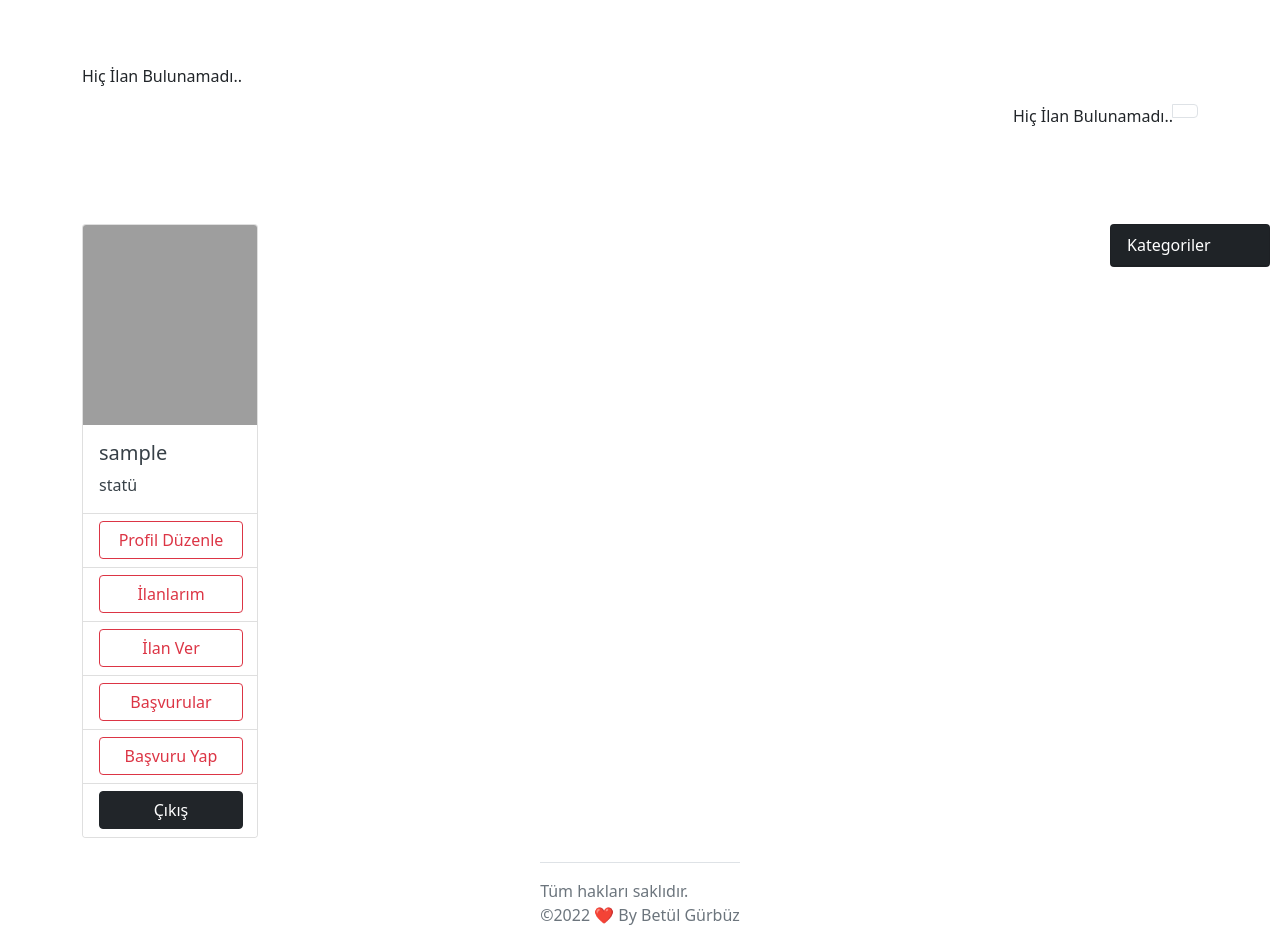
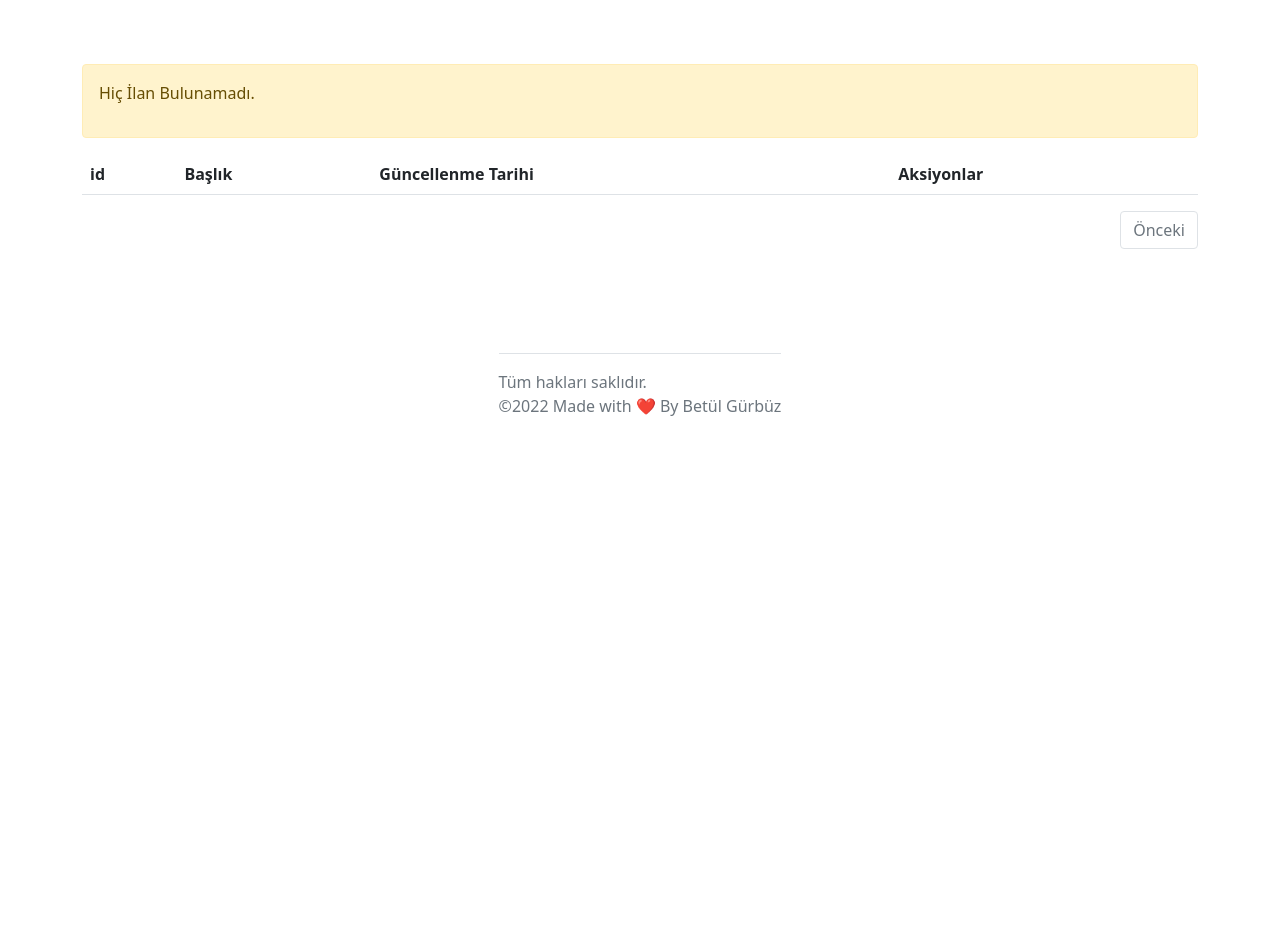
Before and after one commit to badl7/STeachApp-Proje, a Django app: page /ilanlarim in a window 1280 px wide. Shown: the part 56-999 px from the top of the page. After the commit the page ends 472 px from the top, so only its background shows below. Run offline with Django 4.2, Linux system fonts and the light colour scheme; the visitor is signed in with stand-in values (Sample User, id 1); data that the repository does not hold is empty; some libraries are stand-ins or nearby versions; grey boxes are pictures that could not be loaded.

Commit message:
ilanlarım tekrar

```diff
--- a/ozelders/templates/pages/ilanlarim.html
+++ b/ozelders/templates/pages/ilanlarim.html
@@ -1,100 +1,42 @@
 {% extends 'layout.html' %}
 {% load static %}
-
 
 {% block title %}
 İlanlarım
 {% endblock %}
 
-{% block profils %}
-<div class="col order-first">
-    <div class="card" style="width: 11rem; color:rgb(55, 64, 71)">
-      <img src="media/avatar/teacher_profile_pic/kadınlar.PNG" class="card-img-top" height="200"
-        style="vertical-align:bottom">
-      <div class="card-body">
-        <h5 class="card-title">{{request.user}}</h5>
+{% block content %}
 
+<table class="table">
+  <thead>
+    <tr>
+      <th scope="col">id</th>
+      <th scope="col">Başlık</th>
+      <th scope="col">Güncellenme Tarihi</th>
+      <th scope="col">Aksiyonlar</th>
+    </tr>
+  </thead>
+  <tbody>
+        {% for ilan in ilanlar %}
+          <tr>
+              <th scope="row">{{ ilan.id }}</th>
+              <td>{{ ilan.ilan_baslik }}</td>
+              <td>{{ ilan.olus_tarih }}</td>
+              <td>
+                <p>
+                  <a class="btn btn-primary" href="#">Düzenle</a>
+                  <a class="btn btn-danger" href="#">Sil</a>
+                </p>
+              </td>
+          </tr>
+          {% empty %}
+            <div class="alert alert-warning" role="alert">
+              <p>Hiç İlan Bulunamadı.</p>
+            </div>
+          {% endfor %}
+  </tbody>
+</table>
 
-        <p class="card-text">statü</p>
-
-
-
-
-      </div>
-      <ul class="list-group list-group-flush">
-        <li class="list-group-item">
-          <div class="btn-group-vertical" role="group" aria-label="Basic radio toggle button group" style="width: 9rem;">
-            <input type="radio" class="btn-check" name="btnradio" id="btnradio1" autocomplete="off" checked>
-            <label class="btn btn-outline-danger" for="btnradio1">Profil Düzenle</label>
-          </div>
-        </li>
-
-        <li class="list-group-item">
-          <div class="btn-group-vertical" role="group" aria-label="Basic radio toggle button group" style="width: 9rem;">
-            <input type="radio" class="btn-check" name="btnradio" id="btnradio2" autocomplete="off" checked>
-            <label class="btn btn-outline-danger" for="btnradio2">İlanlarım</label>
-          </div>
-        </li>
-
-        <li class="list-group-item">
-          <div class="btn-group-vertical" role="group" aria-label="Basic radio toggle button group" style="width: 9rem;">
-            <input type="radio" class="btn-check" name="btnradio" id="btnradio3" autocomplete="off" checked>
-            <label class="btn btn-outline-danger" for="btnradio3">İlan Ver</label>
-          </div>
-        </li>
-
-        <li class="list-group-item">
-          <div class="btn-group-vertical" role="group" aria-label="Basic radio toggle button group" style="width: 9rem;">
-            <input type="radio" class="btn-check" name="btnradio" id="btnradio4" autocomplete="off" checked>
-            <label class="btn btn-outline-danger" for="btnradio4">Başvurular</label>
-          </div>
-        </li>
-
-        <li class="list-group-item">
-          <div class="btn-group-vertical" role="group" aria-label="Basic radio toggle button group" style="width: 9rem;">
-            <input type="radio" class="btn-check" name="btnradio" id="btnradio5" autocomplete="off" checked>
-            <label class="btn btn-outline-danger" for="btnradio5">Başvuru Yap</label>
-          </div>
-        </li>
-
-        <li class="list-group-item">
-          <div class="btn-group-vertical" role="group" aria-label="Basic radio toggle button group" style="width: 9rem;">
-            <input type="radio" class="btn-check" name="btnradio" id="btnradio6" autocomplete="off" checked>
-            <label class="btn btn-outline-dark" for="btnradio6">Çıkış</label>
-          </div>
-        </li>
-      </ul>
-    </div>
-</div>
-
-{% endblock %}
-
-{% block kategoris %}
-{% include 'includes/sidebar.html' %}
-{% endblock %}
-
-{% block content %}
-{% for ilan in ilanlar %}
-<div class="card mb-3">
-    <div class="row g-0">
-      <div class="col-md-4">
-        <img src="media/statu/ilan/atina_okulu.jpg" class="card-img-top" height="200" style="vertical-align:bottom">
-      </div>
-      <div class="col-md-8">
-        <div class="card-body">
-          <h5 class="card-title">{{ ilan.ilan_baslik}}</h5>
-          <p class="card-title" href=""><small class="text-muted">{{ ilan.ilan_sahibi}}</small></p>
-          <p class="card-text">{{ ilan.icerik|truncatechars_html:100 }},{{ ilan.fiyat }}₺ </p>
-          <p class="card-text"><small class="text-muted">{{ ilan.konum }}, {{ ilan.olus_tarih }} ; {{ ilan.olus_tarih|timesince }} önce paylaşıldı.</small></p>
-          <p class="card-text"><small class="text-muted"></small></p>
-          <a href="#" class="btn btn-danger">Eğitmen Başvurusu</a>
-        </div>
-      </div>
-    </div>
-  </div>
-{% empty %}
-<p>Hiç İlan Bulunamadı..</p>
-{% endfor %}
 
 
 <nav aria-label="Page navigation example">
@@ -104,12 +46,12 @@
         <a class="page-link" href="?sayfa={{ilanlar.previous_page_number}}" tabindex="-1" aria-disabled="true">Önceki</a>
       </li>
     {% else %}
-    <p>Hiç İlan Bulunamadı..</p>
+      <li class="page-item disabled">
+        <a class="page-link" href="#" tabindex="-1" aria-disabled="true">Önceki</a>
+      </li>
+    {% endif %}
 
 
-    {% endif %}
-
-    <li class="page-item"><a class="page-link" href="#">{{ilanlar.number}}</a></li>
 
     {% if ilanlar.has_next %}
       <li class="page-item">
--- a/ozelders/templates/pages/kategori.html
+++ b/ozelders/templates/pages/kategori.html
@@ -2,7 +2,7 @@
 {% load static %}
 
 {% block title %}
-Kategori
+{{kategori_ders}}
 {% endblock %}
 
 {% block content %}
--- a/ozelders/views/ilanlarim.py
+++ b/ozelders/views/ilanlarim.py
@@ -1,12 +1,11 @@
 from django.shortcuts import render
-from ozelders.models import IlanlarModel
+from django.contrib.auth.decorators import login_required
 from django.core.paginator import Paginator
 
 
 def ilanlarim(request):
 
     ilanlarim = request.user.ilanlar.order_by('-id')
-
     sayfa = request.GET.get('sayfa')
     paginator = Paginator(ilanlarim, 3)
 
--- a/ozelders/views/kategori.py
+++ b/ozelders/views/kategori.py
@@ -1,5 +1,5 @@
 from django.shortcuts import render, get_object_or_404
-from ozelders.models import IlanlarModel, KategoriModel
+from ozelders.models import KategoriModel
 from django.core.paginator import Paginator
 
 
--- a/templates/includes/footer.html
+++ b/templates/includes/footer.html
@@ -1,6 +1,6 @@
 
 <div>
     <ul class="nav justify-content-center">
-        <footer class="pt-3 mt-4 text-muted border-top">Tüm hakları saklıdır.<p>©2022 ❤️ By Betül Gürbüz</p></footer>
+        <footer class="pt-3 mt-4 text-muted border-top">Tüm hakları saklıdır.<p>©2022 Made with ❤️ By Betül Gürbüz</p></footer>
     </ul>
 </div>
```
Also changed, not shown: account/migrations/0003_alter_student_phone.py (added), ozelders/migrations/0010_alter_ilanlarmodel_fiyat_and_more.py (added).
